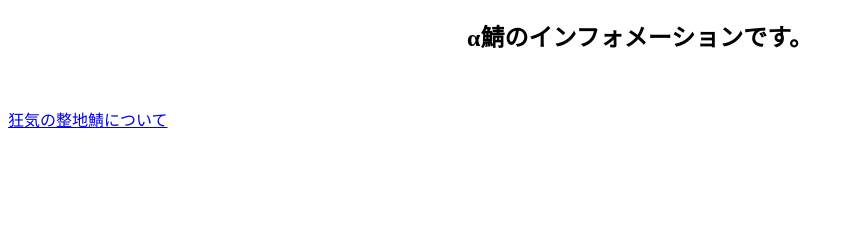
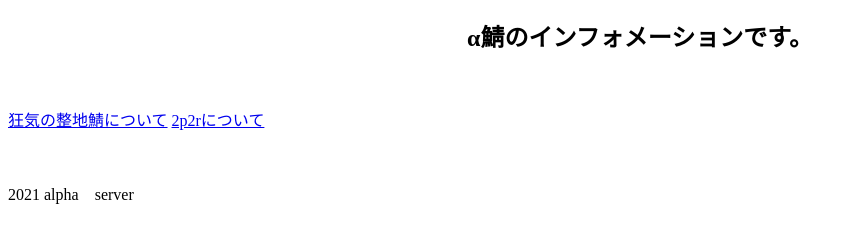
Before and after one commit to mc-alpha/mc-alpha.github.io, a plain HTML site: page index.html in a window 1280 px wide. Shown: the part 57-300 px from the top of the page, without its empty margins (0-854 px from the left). Drawn offline with Linux system fonts and the light colour scheme.

Commit message:
Update index.html

```diff
--- a/index.html
+++ b/index.html
@@ -2,3 +2,6 @@
 <h2 style="text-align:center">α鯖のインフォメーションです。</h2>
 <p>&nbsp;</p>
 <a href="https://mc-alpha.github.io/seichi">狂気の整地鯖について</a>
+<a href="https://mc-alpha.github.io/2p2r">2p2rについて</a>
+<p>&nbsp;</p>
+<p>2021 alpha　server</p>
```
